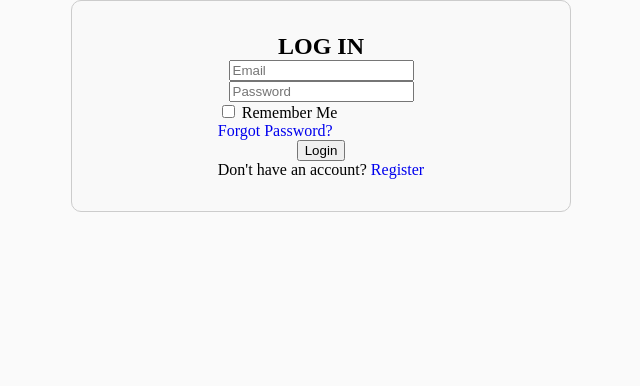
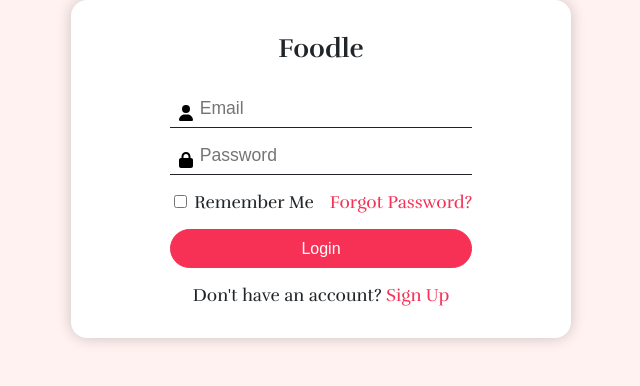
Before and after one commit to Przemigiusz/FastFoodOrderApp, a plain HTML site: page loginPage.html in a window 1280 px wide. Shown: the whole page, without its empty margins (319-959 px from the left). Drawn offline with Linux system fonts and the light colour scheme.

Commit message:
Add login page

```diff
--- a/app.css
+++ b/app.css
@@ -34,6 +34,7 @@ html {
 body {
     font-family: var(--primary-font);
     background-color: var(--secondary-background-color);
+    color: var(--secondary-color);
 }
 
 .no-scroll {
@@ -147,3 +148,19 @@ body {
 .gap-3rem {
     gap: 3rem;
 }
+
+.custom-btn {
+    font-size: 1rem;
+    color: white;
+    background: var(--tertiary-color);
+    border: 1px solid var(--tertiary-color);
+    padding: 0.6rem 1.2rem;
+    border-radius: 1.5rem;
+    cursor: pointer;
+}
+
+.custom-btn:hover {
+    background-color: inherit;
+    color: var(--tertiary-color);
+    transition: background-color 0.5s, color 0.5s;
+}
--- a/loginPage.css
+++ b/loginPage.css
@@ -1,3 +1,9 @@
+main {
+    background: linear-gradient(to bottom, var(--primary-background-color) 50%, var(--secondary-background-color) 50%);
+    width: 100vw;
+    height: 100vh;
+}
+
 .login-form {
     display: flex;
     max-width: 500px;
@@ -6,9 +12,46 @@
     align-items: center;
     margin: 0 auto;
     padding: 2rem 1.5rem;
-    border: 1px solid #ccc;
-    border-radius: 10px;
-    background-color: #f9f9f9;
+    box-shadow: 0px 0px 15px rgba(0, 0, 0, 0.2);
+    border-radius: 1rem;
+    gap: 1rem;
+    font-size: 1.1rem;
+    background-color: #FFFFFF;
+}
+
+.input-container {
+    position: relative;
+    display: inline-block;
+    flex-grow: 1;
+}
+
+.input-icon {
+    position: absolute;
+    left: 0px;
+    top: 50%;
+    transform: translate(50%, -50%);
+}
+
+input[type="text"],
+input[type="password"] {
+    padding-left: 30px;
+    width: 100%;
+    border: 1px solid var(--secondary-color);
+    border-top: none;
+    border-left: none;
+    border-right: none;
+    padding-bottom: 0.5rem;
+    font-size: 1.1rem;
+    background-color: inherit;
+}
+
+input[type="text"]:focus,
+input[type="password"]:focus {
+    outline: none;
+}
+
+input[type='checkbox'] {
+    accent-color: var(--tertiary-color);
 }
 
 .form-group {
@@ -16,12 +59,40 @@
     flex-direction: row;
     justify-content: center;
     align-items: center;
+    margin: 1rem 0;
 }
 
-.space-between-content-container {
-    gap: 1rem;
+.form-group svg {
+    width: 1rem;
+    height: 1rem;
 }
 
 .login-form a {
+    color: var(--tertiary-color);
     text-decoration: none;
 }
+
+.form-group button {
+    flex-grow: 1;
+}
+
+.login-form a {
+    position: relative;
+}
+
+.login-form a:hover::after {
+    content: "";
+    height: 2px;
+    width: 0;
+    background-color: var(--tertiary-color);
+    position: absolute;
+    left: 0;
+    bottom: -2.5px;
+    animation: grow 0.5s forwards;
+}
+
+@keyframes grow {
+    to {
+        width: 100%;
+    }
+}
--- a/loginPage.html
+++ b/loginPage.html
@@ -7,18 +7,37 @@
     <title>Login Page</title>
     <link rel="stylesheet" href="./app.css">
     <link rel="stylesheet" href="./loginPage.css">
+    <link
+        href="https://fonts.googleapis.com/css2?family=Oxygen:wght@300;400;700&family=Rufina:wght@400;700&display=swap"
+        rel="stylesheet">
 </head>
+
+<body>
     <main>
         <section class="login-form">
-        <h1>LOG IN</h1>
+            <h1>Foodle</h1>
             <form action="/login" method="post">
                 <div class="form-group">
+                    <div class="input-container">
                         <input type="text" id="email" name="email" placeholder="Email" required>
+                        <svg xmlns="http://www.w3.org/2000/svg" class="input-icon"
+                            viewBox="0 0 448 512"><!--!Font Awesome Free 6.5.2 by @fontawesome - https://fontawesome.com License - https://fontawesome.com/license/free Copyright 2024 Fonticons, Inc.-->
+                            <path
+                                d="M224 256A128 128 0 1 0 224 0a128 128 0 1 0 0 256zm-45.7 48C79.8 304 0 383.8 0 482.3C0 498.7 13.3 512 29.7 512H418.3c16.4 0 29.7-13.3 29.7-29.7C448 383.8 368.2 304 269.7 304H178.3z" />
+                        </svg>
+                    </div>
                 </div>
                 <div class="form-group">
+                    <div class="input-container">
                         <input type="password" id="password" name="password" placeholder="Password" required>
+                        <svg xmlns="http://www.w3.org/2000/svg" class="input-icon"
+                            viewBox="0 0 448 512"><!--!Font Awesome Free 6.5.2 by @fontawesome - https://fontawesome.com License - https://fontawesome.com/license/free Copyright 2024 Fonticons, Inc.-->
+                            <path
+                                d="M144 144v48H304V144c0-44.2-35.8-80-80-80s-80 35.8-80 80zM80 192V144C80 64.5 144.5 0 224 0s144 64.5 144 144v48h16c35.3 0 64 28.7 64 64V448c0 35.3-28.7 64-64 64H64c-35.3 0-64-28.7-64-64V256c0-35.3 28.7-64 64-64H80z" />
+                        </svg>
                     </div>
-            <div class="space-between-content-container">
+                </div>
+                <div class="flex-row justify-between gap-1rem">
                     <div>
                         <input type="checkbox" id="remember-me" name="remember-me" />
                         <label for="remember-me">Remember Me</label>
@@ -26,16 +45,14 @@
                     <a href="#">Forgot Password?</a>
                 </div>
                 <div class="form-group">
-                <input type="submit" value="Login">
+                    <button class="custom-btn">Login</button>
                 </div>
-            <div class="centered-content-container">
-                <p>Don't have an account? <a href="/register">Register</a></p>
+                <div class="flex-row justify-center">
+                    <p>Don't have an account? <a href="/register">Sign Up</a></p>
+                </div>
             </form>
         </section>
     </main>
-
-<body>
-
 </body>
 
 </html>
--- a/navbar.css
+++ b/navbar.css
@@ -97,7 +97,6 @@
 
 .navbar-part-center>a.half-underline:hover::after,
 .navbar-part-right>a.half-underline:hover::after,
-.navbar-mobile-links>li>a.half-underline:hover::after,
 .navbar-mobile-links>li>a.half-underline:hover::after {
     content: "";
     height: 2px;
```
Also changed, not shown: index.html (+1 -1 lines), regularMenu.css (+6 -17 lines), 2 other files. Lines whose indentation alone changed are shown as unchanged.
